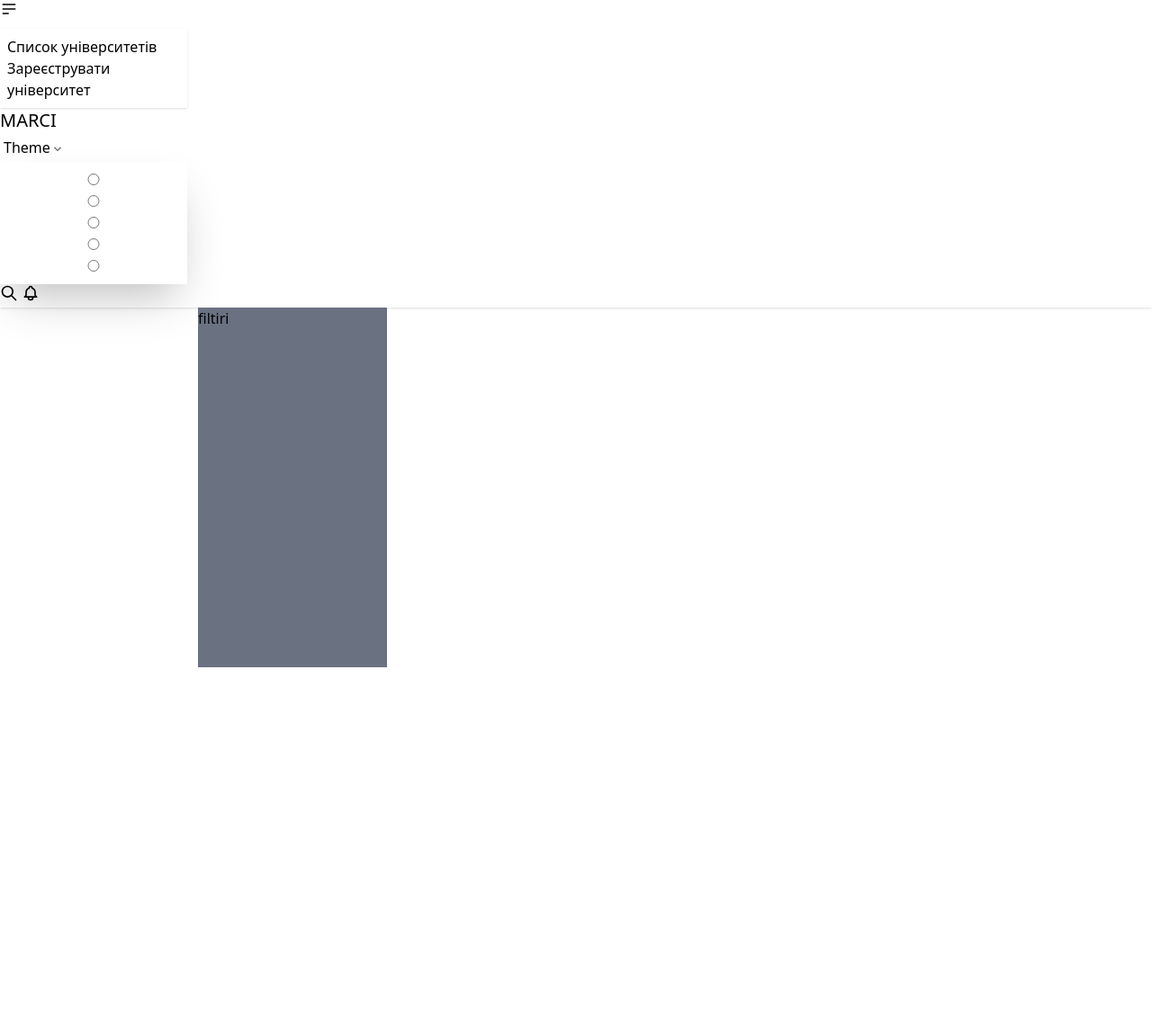
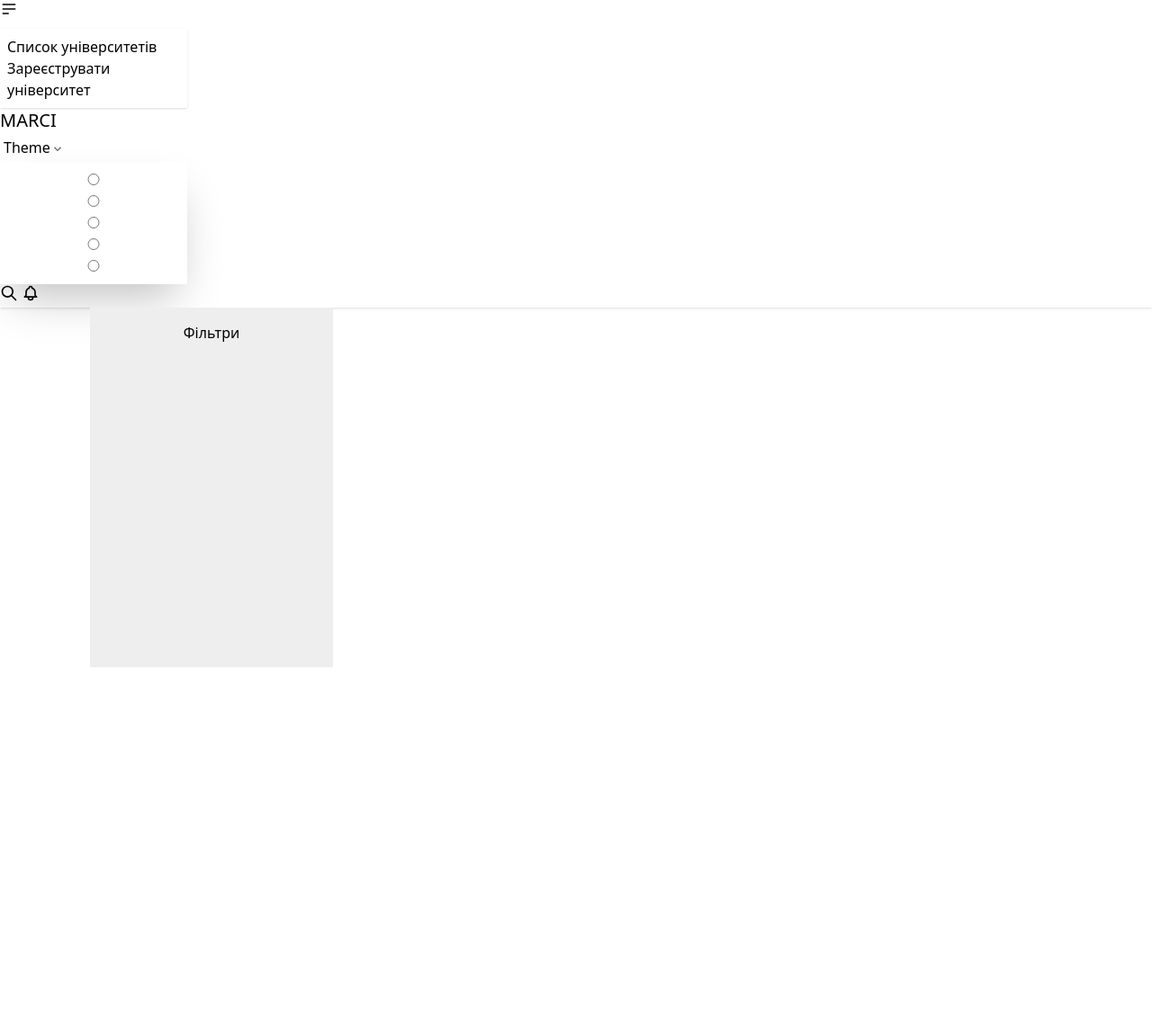
Before and after one commit to heetaru/MARCI, a Django app: page / in a window 1280 px wide. Shown: the whole page at 90% size. Run offline with Django 5.2, Linux system fonts and the light colour scheme; data that the repository does not hold is empty; some libraries are stand-ins or nearby versions.

Commit message:
frontend upd for uni. list

```diff
--- a/application/universities/templates/universities/university_list.html
+++ b/application/universities/templates/universities/university_list.html
@@ -2,11 +2,13 @@
 
 {% block title %} Список універитетів | MARCI {% endblock %}
 {% block content %}
-<div class="ml-55 mr-55 h-full">
-    <aside class="float-left h-100 w-1/4 bg-gray-500 ">filtiri</aside>
-<div class="flex flex-col justify-center">
+<div class="ml-25 mr-25 h-full">
+    <aside class="float-left h-100 w-1/4 bg-[var(--color-base-300)] mr-10">
+        <h2 class="text-center mt-4">Фільтри</h2>
+    </aside>
+<div class="flex flex-col items-center gap-5">
 {% for university in university_list %}
-    <div class="card w-96 bg-base-100 card-md shadow-sm border ml-4 mr-4">
+    <div class="card w-full bg-base-100 card-md shadow-sm border ml-4 mr-4">
     <a class="inline-block" href="{% url 'university_view' university.id %}" >
         <div class="card-body">
             <h2 class="card-title">{{ university.university_name }}</h2>
```
